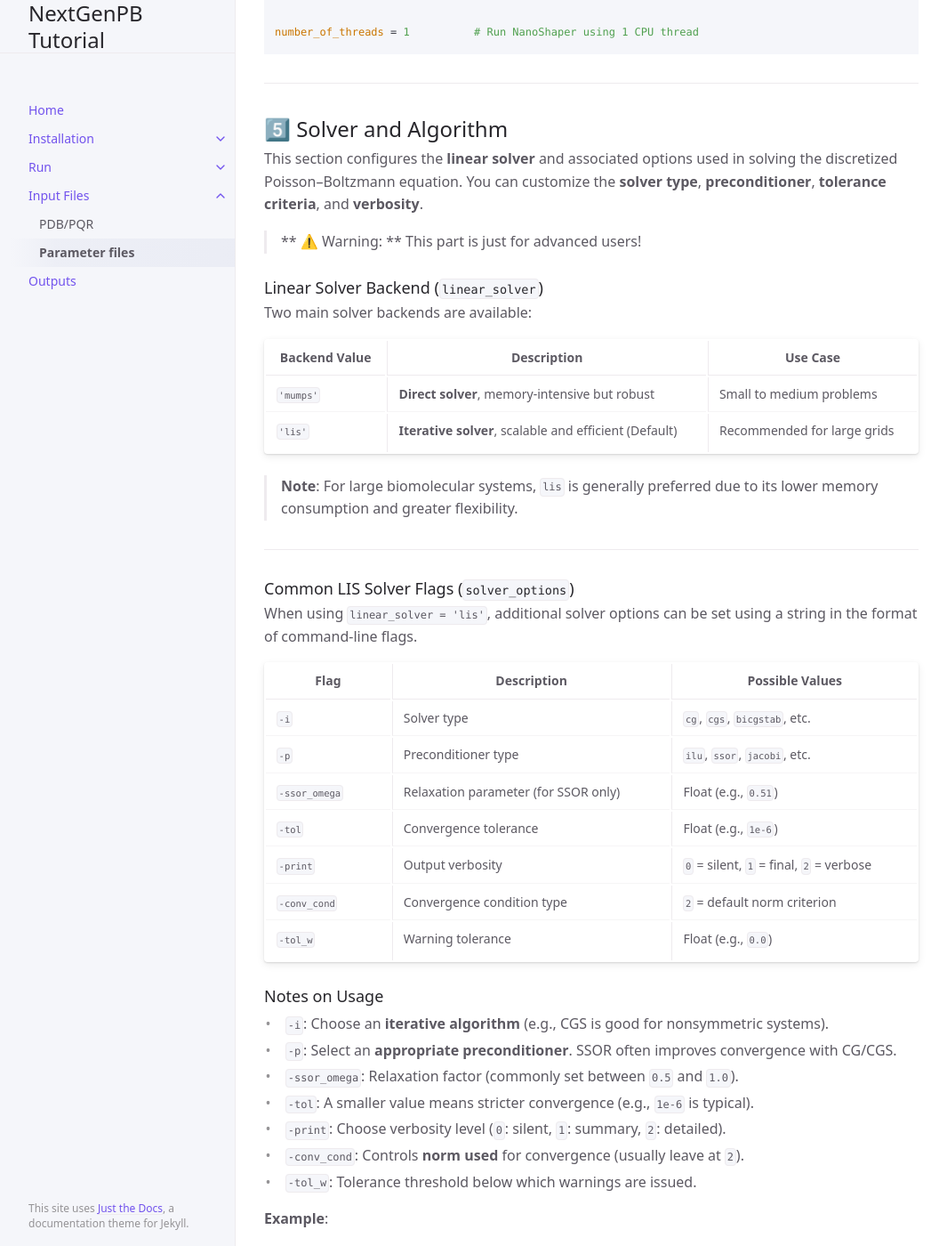
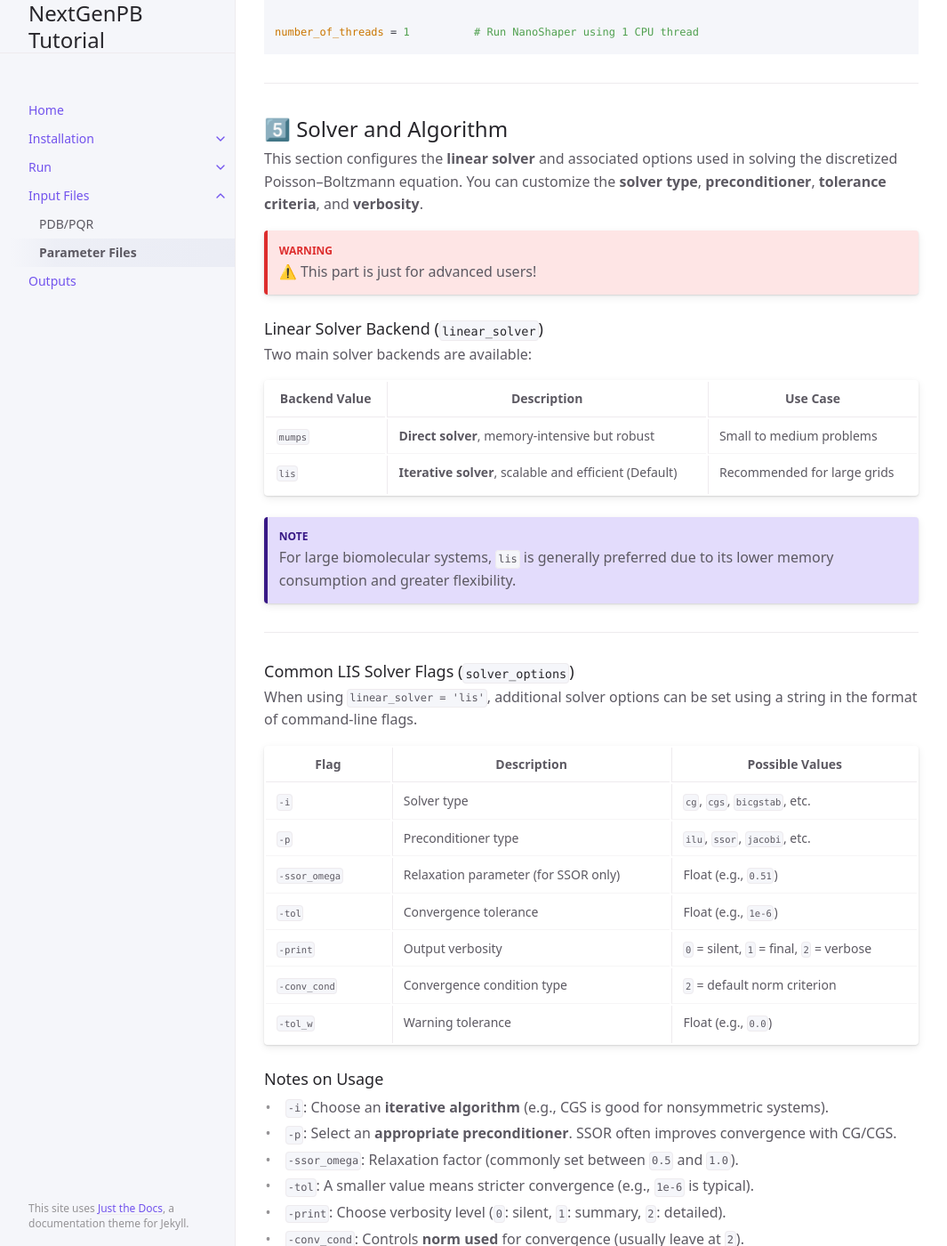
Before and after one commit to vdiflorio/nextgenpb_tutorial, a Jekyll site: the page built from docs/files/parameter.md, in a window 1280 px wide and 1400 px high, scrolled down 9591 px. Shown: the whole window at 89% size, without its empty margins (107-1172 px from the left). Built offline with Jekyll 4.4.1, drawn with Linux system fonts in a browser that asks for light colours; cached includes are drawn as plain includes; some of the changed text lies outside the part shown.

Commit message:
files update #2

```diff
--- a/docs/files/parameter.md
+++ b/docs/files/parameter.md
@@ -1,5 +1,5 @@
 ---
-title: Parameter files
+title: Parameter Files
 parent: Input Files
 nav_order: 2
 ---
@@ -400,7 +400,8 @@ number_of_threads = 1          # Run NanoShaper using 1 CPU thread
 
 This section configures the **linear solver** and associated options used in solving the discretized Poisson–Boltzmann equation. You can customize the **solver type**, **preconditioner**, **tolerance criteria**, and **verbosity**.
 
-> ** ⚠️ Warning: ** This part is just for advanced users!
+{: .warning }
+>  ⚠️  This part is just for advanced users!
 
 
 
@@ -410,10 +411,11 @@ Two main solver backends are available:
 
 | Backend Value       | Description                                                  | Use Case                    |
 |---------------------|--------------------------------------------------------------|-----------------------------|
-| `'mumps'`           | **Direct solver**, memory-intensive but robust               | Small to medium problems    |
-| `'lis'`             | **Iterative solver**, scalable and efficient (Default)               | Recommended for large grids |
+| `mumps`           | **Direct solver**, memory-intensive but robust               | Small to medium problems    |
+| `lis`             | **Iterative solver**, scalable and efficient (Default)               | Recommended for large grids |
 
-> **Note**: For large biomolecular systems, `lis` is generally preferred due to its lower memory consumption and greater flexibility.
+{: .note }
+For large biomolecular systems, `lis` is generally preferred due to its lower memory consumption and greater flexibility.
 
 ---
 
@@ -443,7 +445,8 @@ When using `linear_solver = 'lis'`, additional solver options can be set using a
 - `-tol_w`: Tolerance threshold below which warnings are issued.
 
 
-**Example**:
+## Example
+{: .text-delta }
 
 Below is an example using the **CGS solver** with **SSOR preconditioning**, a tight convergence tolerance, and full verbosity:
 
```
